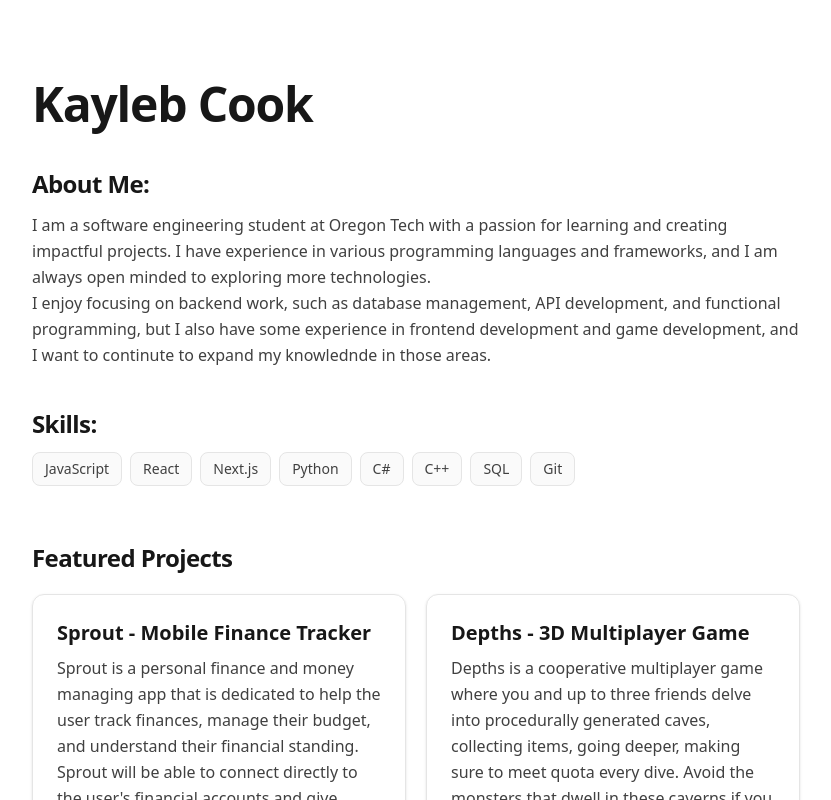
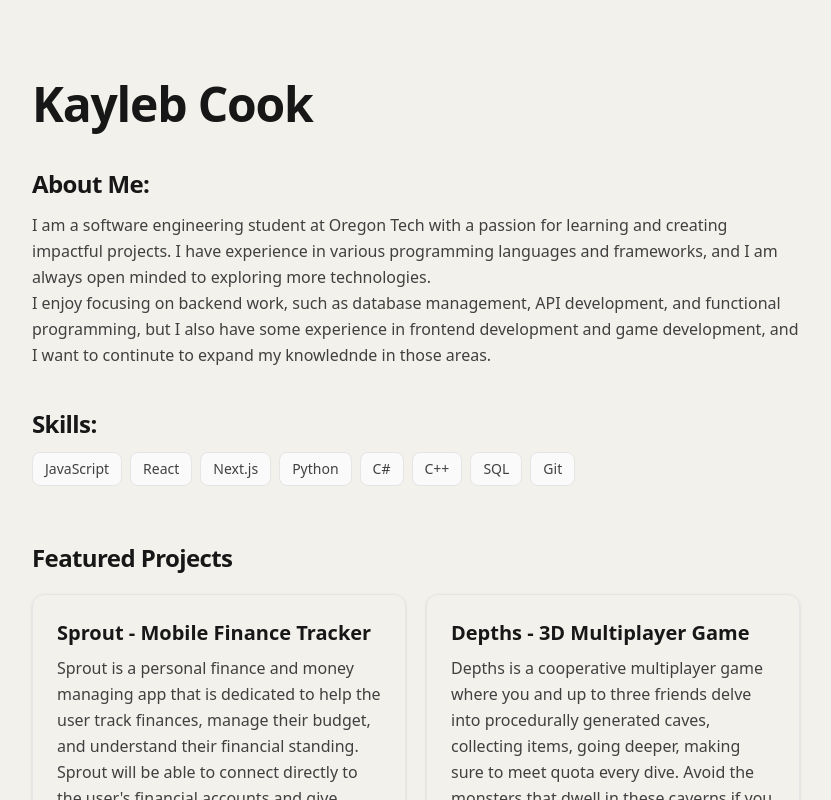
Before and after one commit to Kayyleb/portfolio, a Next.js app: page / in a window 1280 px wide. Shown: the top 800 px of the page, without its empty margins (224-1055 px from the left). Built offline with nearby package versions, Linux system fonts and the light colour scheme.

Commit message:
changed layout and theme of the page for better readability

```diff
--- a/src/app/globals.css
+++ b/src/app/globals.css
@@ -1,8 +1,16 @@
 @import "tailwindcss";
 
 :root {
-  --background: #ffffff;
+  --background: #F2F1EC;
   --foreground: #171717;
+}
+@theme {
+  --color-bg: #F2F1EC;
+  --color-surface: #F8F7F3;
+  --color-ink: #24292B;
+  --color-forest: #2F4F44;
+  --color-muted: #5A6360;
+  --color-border: #DEDCD3;
 }
 
 body {
```
